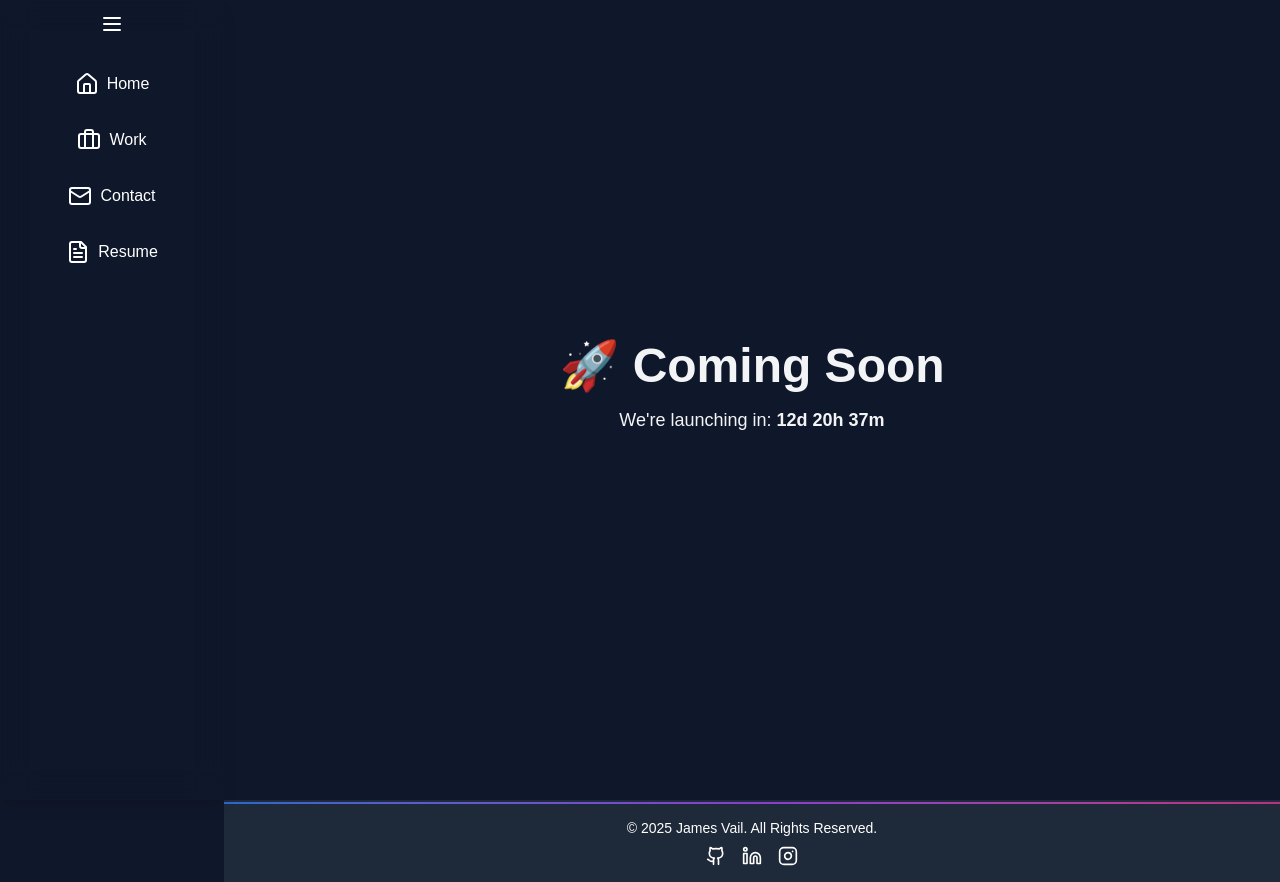
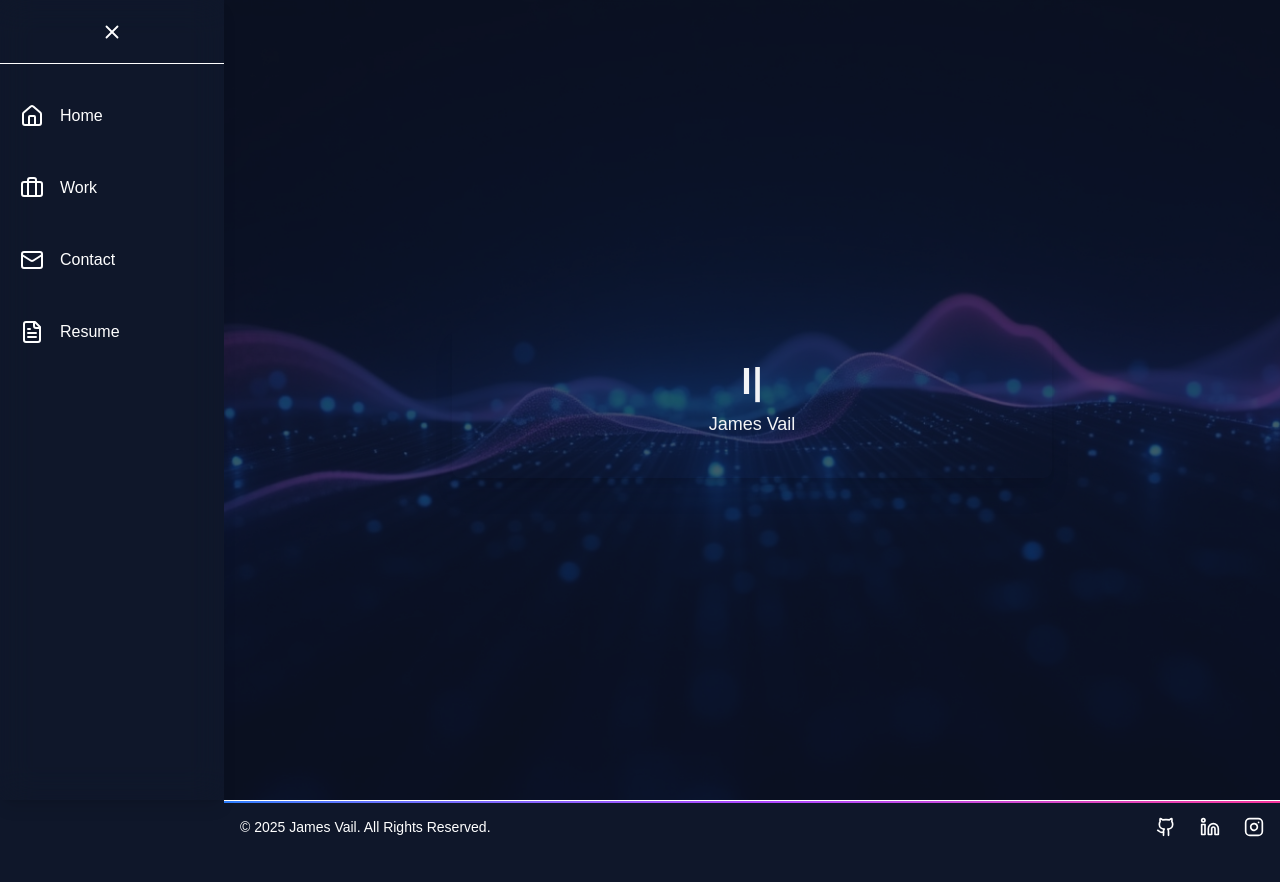
Before and after one commit to jamesvail/james_vail_site, a Next.js app: page /coming-soon in a window 1280 px wide. After the commit the page ends 853 px from the top, so only its background shows below. Built offline with nearby package versions, Linux system fonts and the light colour scheme.

Commit message:
perfect sidebar now, new coming soon page

```diff
--- a/src/app/(pages)/coming-soon/page.tsx
+++ b/src/app/(pages)/coming-soon/page.tsx
@@ -1,37 +1,36 @@
 "use client";
-import { useState, useEffect } from "react";
 
-export default function ComingSoon() {
-  const [timeLeft, setTimeLeft] = useState<string>("");
+import Typewriter from "typewriter-effect";
+import { motion } from "framer-motion";
 
-  useEffect(() => {
-    const calculateTimeLeft = () => {
-      const targetDate = new Date("2025-03-07T00:00:00").getTime();
-      const now = new Date().getTime();
-      const difference = targetDate - now;
+const ComingSoon = () => {
+  return (
+    <section className="relative w-full min-h-screen flex flex-col items-center justify-center text-center overflow-hidden">
 
-      if (difference > 0) {
-        const days = Math.floor(difference / (1000 * 60 * 60 * 24));
-        const hours = Math.floor((difference % (1000 * 60 * 60 * 24)) / (1000 * 60 * 60));
-        const minutes = Math.floor((difference % (1000 * 60 * 60)) / (1000 * 60));
-        setTimeLeft(`${days}d ${hours}h ${minutes}m`);
-      } else {
-        setTimeLeft("Launch Time!");
-      }
-    };
+      {/* background w/ gradient, doesn't do too much. */}
+      <div className="absolute inset-0 w-full h-full bg-gradient-to-br from-primary via-secondary to-accent opacity-40"></div>
+      <div className="absolute inset-0 w-full h-full bg-[url('/images/heroBackground.jpeg')] bg-cover bg-center bg-no-repeat opacity-30"></div>
 
-    calculateTimeLeft();
-    const interval = setInterval(calculateTimeLeft, 60000);
+      {/* page content, testing framer motion. */}
+      <motion.div
+        initial={{ opacity: 0, scale: 0.95 }}
+        animate={{ opacity: 1, scale: 1 }}
+        transition={{ duration: 0.5 }}
+        className="relative p-10 bg-primary/80 rounded-lg shadow-xl hover:scale-105 transition-transform w-full max-w-[600px]"
+      >
+        <h1 className="text-4xl font-bold text-text w-full">
+          <Typewriter
+            options={{
+              strings: ["Coming Soon!!!", "I promise!!!", "Very soon!!!!"],
+              autoStart: true,
+              loop: true,
+            }}
+          />
+        </h1>
+        <p className="mt-2 text-lg text-secondary w-full">James Vail</p>
+      </motion.div>
+    </section>
+  );
+};
 
-    return () => clearInterval(interval);
-  }, []);
-
-  return (
-    <div className="min-h-screen flex flex-col justify-center items-center text-center bg-background text-text">
-      <h1 className="text-5xl font-bold mb-4 text-accent">🚀 Coming Soon</h1>
-      <p className="text-lg mb-6">
-        We&apos;re launching in: <span className="font-semibold">{timeLeft}</span>
-      </p>
-    </div>
-  );
-}
+export default ComingSoon;
--- a/src/app/(pages)/hero/page.tsx
+++ b/src/app/(pages)/hero/page.tsx
@@ -21,7 +21,7 @@ const HeroPage = () => {
         <h1 className="text-4xl font-bold text-text w-full">
           <Typewriter
             options={{
-              strings: ["James Vail", "Web Developer", "Open Source Enthusiast"],
+              strings: ["James Vail", "Software Engineer", "Open Source Enthusiast"],
               autoStart: true,
               loop: true,
             }}
--- a/src/app/layout.tsx
+++ b/src/app/layout.tsx
@@ -1,32 +1,30 @@
 import type { Metadata } from "next";
+import { Suspense } from "react";
 import Sidebar from "@/components/layout/sidebar";
 import Footer from "@/components/layout/footer";
 import LayoutAnimation from "@/components/layout/LayoutAnimation";
+import LoadingFallback from "@/components/layout/ui/LoadingFallback";
 import "./styles/globals.css";
 
-
-{/* seo not looking too good, rework this. */}
 export const metadata: Metadata = {
   title: "James Vail | Portfolio",
-  description: "Welcome to my site! :)",
+  description: "Aspiring Full-Stack Developer interested in emerging tech.",
+  keywords: ["developer", "engineer", "portfolio", "react", "nextjs", "typescript"],
   icons: { icon: "/favicon.ico" },
 };
 
 export default function RootLayout({ children }: { children: React.ReactNode }) {
   return (
-    <html lang="en">
-      <body className="bg-background text-text overflow-x-hidden">
-        <div className="flex min-h-screen">
-          <div className="relative z-50">
-            <Sidebar />
-          </div>
+    <html lang="en" className="h-full">
+      <body className="bg-background text-text overflow-x-hidden flex h-full">
+        <Sidebar />
 
-          {/* main */}
-          <div className="flex flex-col flex-1 w-full">
+        <main className="flex flex-col flex-1 w-full">
+          <Suspense fallback={<LoadingFallback />}>  {/* not implemented yet */}
             <LayoutAnimation>{children}</LayoutAnimation>
-            <Footer />
-          </div>
-        </div>
+          </Suspense>
+          <Footer />
+        </main>
       </body>
     </html>
   );
--- a/src/components/layout/LayoutAnimation.tsx
+++ b/src/components/layout/LayoutAnimation.tsx
@@ -1,14 +1,24 @@
 "use client";
 
 import { motion } from "framer-motion";
+import { PropsWithChildren } from "react";
 
-export default function LayoutAnimation({ children }: { children: React.ReactNode }) {
+//not needed but best practice, comes in handy.
+type LayoutAnimationChildProps = PropsWithChildren<{
+  className?: string;
+}>;
+
+export default function LayoutAnimation({ children, className = "" }: LayoutAnimationChildProps) {
   return (
     <motion.div
-      initial={{ opacity: 0, y: 20 }}
-      animate={{ opacity: 1, y: 0 }}
-      transition={{ duration: 0.5 }}
-      className="w-full h-full"
+      initial= {{ opacity: 0, y: 20 }}
+      animate= {{ opacity: 1, y: 0 }}
+      exit = {{ opacity: 0, y: 20 }}
+      transition= {{
+        duration: 0.3,
+        ease: "easeInOut"
+      }}
+      className={'w-full h-full flex-1 ${className}'}
     >
       {children}
     </motion.div>
--- a/src/components/layout/footer.tsx
+++ b/src/components/layout/footer.tsx
@@ -1,25 +1,37 @@
 import Link from "next/link";
 import { Github, Linkedin, Instagram } from "lucide-react";
 
+const socialLinks = [
+  { href: "https://github.com/jamesvail", icon: Github, label: "GitHub" },
+  { href: "https://linkedin.com/in/james-vail", icon: Linkedin, label: "LinkedIn" },
+  { href: "https://instagram.com/jamesvaill", icon: Instagram, label: "Instagram" }
+];
+
 const Footer = () => {
+  const currentYear = new Date().getFullYear();
+
   return (
-    <footer className="relative bg-gray-800 text-white text-center py-4 mt-auto border-t-2 border-transparent">
-      {/* 'main' separation */}
-      <div className="absolute inset-x-0 top-0 h-0.5 bg-gradient-to-r from-blue-500 via-purple-500 to-pink-500 animate-pulse"></div>
+    <footer className="relative bg-primary/80 text-white py-4 mt-auto border-t border-accent/30">
+      {/* rainbow border */}
+      <div className="absolute inset-x-0 top-0 h-0.5 bg-gradient-to-r from-blue-500 via-purple-500 to-pink-500"></div>
 
-      <p className="text-sm">&copy; {new Date().getFullYear()} James Vail. All Rights Reserved.</p>
+      <div className="container mx-auto flex flex-col md:flex-row justify-between items-center px-4">
+        <p className="text-sm mb-2 md:mb-0">&copy; {currentYear} James Vail. All Rights Reserved.</p>
 
-      {/* deprecated icons currently */}
-      <div className="flex justify-center space-x-4 mt-2">
-        <Link href="https://github.com/jamesvail">
-          <Github size={20} className="hover:text-accent transition" />
-        </Link>
-        <Link href="https://linkedin.com/in/james-vail">
-          <Linkedin size={20} className="hover:text-accent transition" />
-        </Link>
-        <Link href="https://instagram.com/jamesvaill">
-          <Instagram size={20} className="hover:text-accent transition" />
-        </Link>
+        <div className="flex space-x-6">
+          {socialLinks.map(({ href, icon: Icon, label }) => (
+            <Link
+              key={href}
+              href={href}
+              aria-label={label}
+              target="_blank"
+              rel="noopener noreferrer"
+              className="hover:text-accent transition-colors duration-200"
+            >
+              <Icon size={20} />
+            </Link>
+          ))}
+        </div>
       </div>
     </footer>
   );
--- a/src/components/layout/sidebar.tsx
+++ b/src/components/layout/sidebar.tsx
@@ -1,62 +1,115 @@
 "use client";
 
-import React, { useState } from "react";
+import React, { useState, useEffect } from "react";
 import Link from "next/link";
-import { Home, Briefcase, Mail, FileText, Menu } from "lucide-react";
+import { usePathname } from "next/navigation";
+import { Home, Briefcase, Mail, FileText, Menu, X } from "lucide-react";
 
-const Sidebar = () => {
-  const [isOpen, setIsOpen] = useState(true);
+type NavItem = {
+  href: string;
+  icon: React.ReactNode;
+  label: string;
+};
 
-  return (
-    <div
-      className={`relative min-h-screen bg-primary/30 backdrop-blur-lg text-white shadow-lg transition-all duration-300 z-50 ${
-        isOpen ? "w-56" : "w-20"
-      }`}
-    >
-      {/* hamburger sidebar toggle */}
-      <button
-        className="flex items-center justify-center px-4 py-3 w-full"
-        onClick={() => setIsOpen(!isOpen)}
-      >
-        <Menu size={24} className="text-white" />
-      </button>
-
-      {/* current pages. 'on hover' overlay giving issues. */}
-      {/* make sure to remember this nav layout. clean and sleek.  */}
-      <nav className="flex flex-col space-y-4 mt-4">
-        {[
+const navItems: NavItem[] = [
   { href: "/", icon: <Home size={24} />, label: "Home" },
   { href: "/work", icon: <Briefcase size={24} />, label: "Work" },
   { href: "/contact", icon: <Mail size={24} />, label: "Contact" },
   { href: "/resume", icon: <FileText size={24} />, label: "Resume" },
-        ].map(({ href, icon, label }) => (
+];
+
+const Sidebar = () => {
+  const [isOpen, setIsOpen] = useState(true);
+  const [isMobile, setIsMobile] = useState(false);
+  const pathname = usePathname();
+
+  // mobile check
+  useEffect(() => {
+    const checkScreenSize = () => {
+      setIsMobile(window.innerWidth < 768);
+      if (window.innerWidth < 768) setIsOpen(false);
+    };
+
+    // call the effect check
+    checkScreenSize();
+
+    // call screen check if windows resized.
+    // going to have to look at adding this everywhere thanks stackoverflow.
+    window.addEventListener("resize", checkScreenSize);
+
+    // make sure this works. remove after effect is done.
+    return () => window.removeEventListener("resize", checkScreenSize);
+  }, []);
+
+  return (
+    <aside
+      className={`fixed md:relative h-screen bg-primary/90 backdrop-blur-lg text-white shadow-lg transition-all duration-300 z-50 ${
+        isOpen ? "w-56" : "w-20"
+      } ${isMobile && !isOpen ? "-translate-x-20" : "translate-x-0"}`}
+      aria-label="Main navigation"
+    >
+      {/* hamburger button */}
+<button
+  className="flex items-center justify-center w-full h-16 border-b border-accent/20"
+  onClick={() => setIsOpen(!isOpen)}
+  aria-label={isOpen ? "Collapse menu" : "Expand menu"}
+>
+  <div className="flex items-center justify-center w-12 h-12 rounded-full hover:bg-purple-500/20 transition-all">
+    {isOpen ? <X size={22} /> : <Menu size={22} />}
+  </div>
+</button>
+
+{/* all links */}
+<nav className="flex flex-col space-y-4 mt-6">
+  {navItems.map(({ href, icon, label }) => {
+    const isActive = pathname === href;
+
+    return (
       <Link
         key={href}
         href={href}
-            className="group flex items-center p-2 rounded-lg hover:bg-purple-500 transition-all relative justify-center"
+        className={`group flex items-center relative py-2 transition-all duration-300
+          ${isOpen
+            ? "px-3 rounded-lg " + (isActive
+                ? "bg-purple-500 text-white"
+                : "hover:bg-purple-500/20 hover:text-purple-400")
+            : "justify-center"
+          }`}
+        aria-current={isActive ? "page" : undefined}
+      >
+        {/* container icon */}
+        <div
+          className={`flex items-center justify-center rounded-full transition-all duration-300
+            ${isOpen ? "w-10 h-10" : "w-12 h-12"}
+            ${isActive
+              ? "text-white"
+              : !isOpen ? "text-white hover:bg-purple-500/20 hover:text-purple-400" : ""
+            }`}
         >
           {icon}
+        </div>
 
-            {/* 'on open' logo text for each label. maybe add icon in here? */}
-            <span
-              className={`ml-2 transition-all duration-300 ${
-                isOpen ? "opacity-100 w-auto" : "opacity-0 w-0 overflow-hidden"
-              }`}
+        {/* text label with smoother transition */}
+        <div
+          className={`overflow-hidden transition-all duration-300 ease-in-out
+            ${isOpen ? "w-auto opacity-100 ml-2" : "w-0 opacity-0"}`}
         >
+          <span className="text-base whitespace-nowrap">
             {label}
           </span>
+        </div>
 
-            {/* 'on hover' tooltip */}
-            {/* issues with background while hovering, both states open and close. */}
+        {/* tooltip when closed */}
         {!isOpen && (
-              <span className="absolute left-full ml-2 px-2 py-1 text-sm bg-gray-700 rounded-md opacity-0 group-hover:opacity-100 transition-opacity">
+          <span className="absolute left-16 px-2 py-1 text-sm bg-primary border border-purple-500/30 rounded-md opacity-0 group-hover:opacity-100 transition-opacity whitespace-nowrap z-50">
             {label}
           </span>
         )}
       </Link>
-        ))}
+    );
+  })}
 </nav>
-    </div>
+    </aside>
   );
 };
 
--- /dev/null
+++ b/src/components/layout/ui/LoadingFallback.tsx
@@ -0,0 +1,14 @@
+"use client";
+
+// reusable loading for layout's suspense box.
+
+export default function LoadingFallback() {
+  return (
+    <div className="flex items-center justify-center w-full h-full min-h-[50vh]">
+      <div className="relative w-16 h-16">
+        <div className="absolute top-0 left-0 w-full h-full border-4 border-accent/20 rounded-full"></div>
+        <div className="absolute top-0 left-0 w-full h-full border-4 border-transparent border-t-accent rounded-full animate-spin"></div>
+      </div>
+    </div>
+  );
+}
```
Lines whose indentation alone changed are shown as unchanged.
